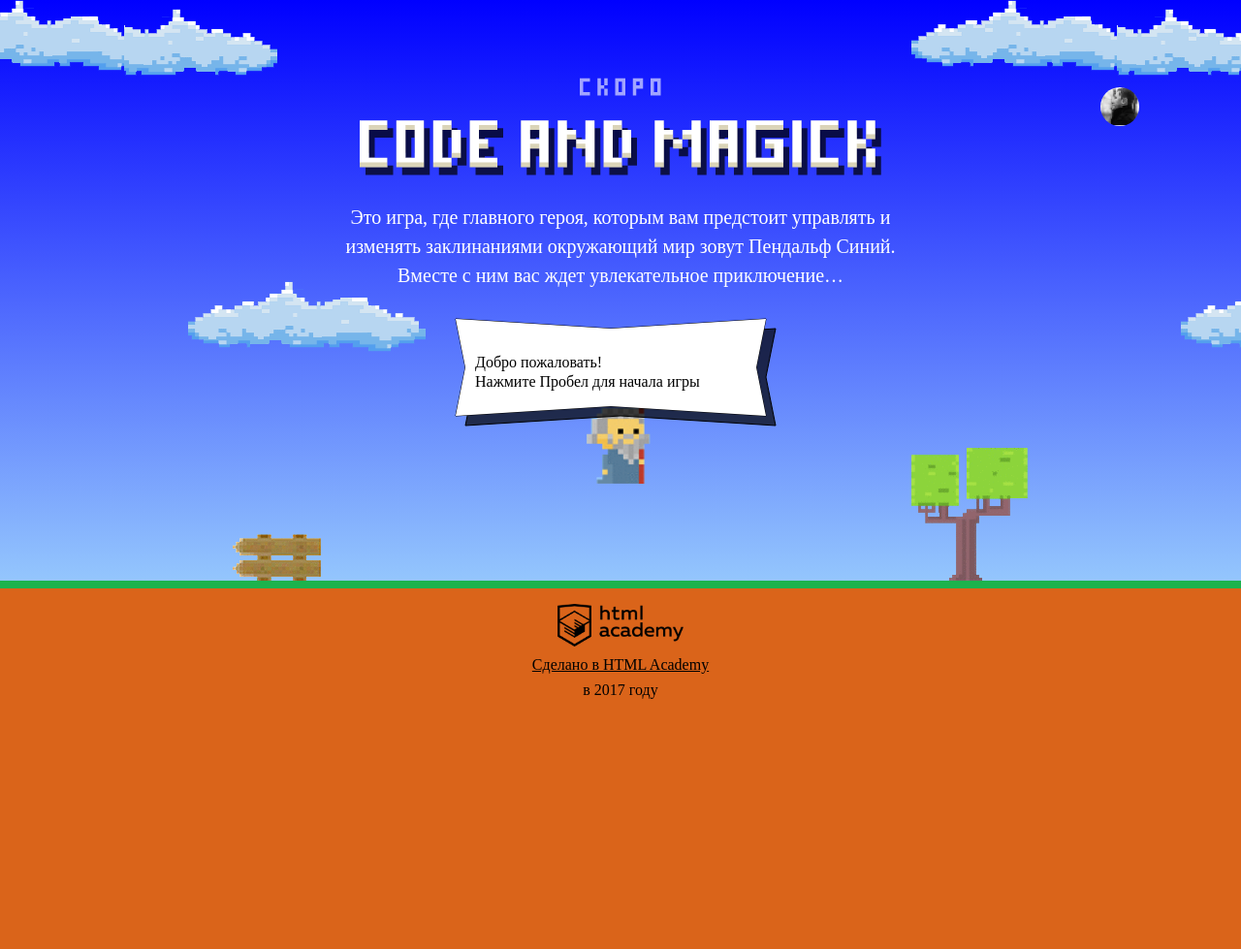
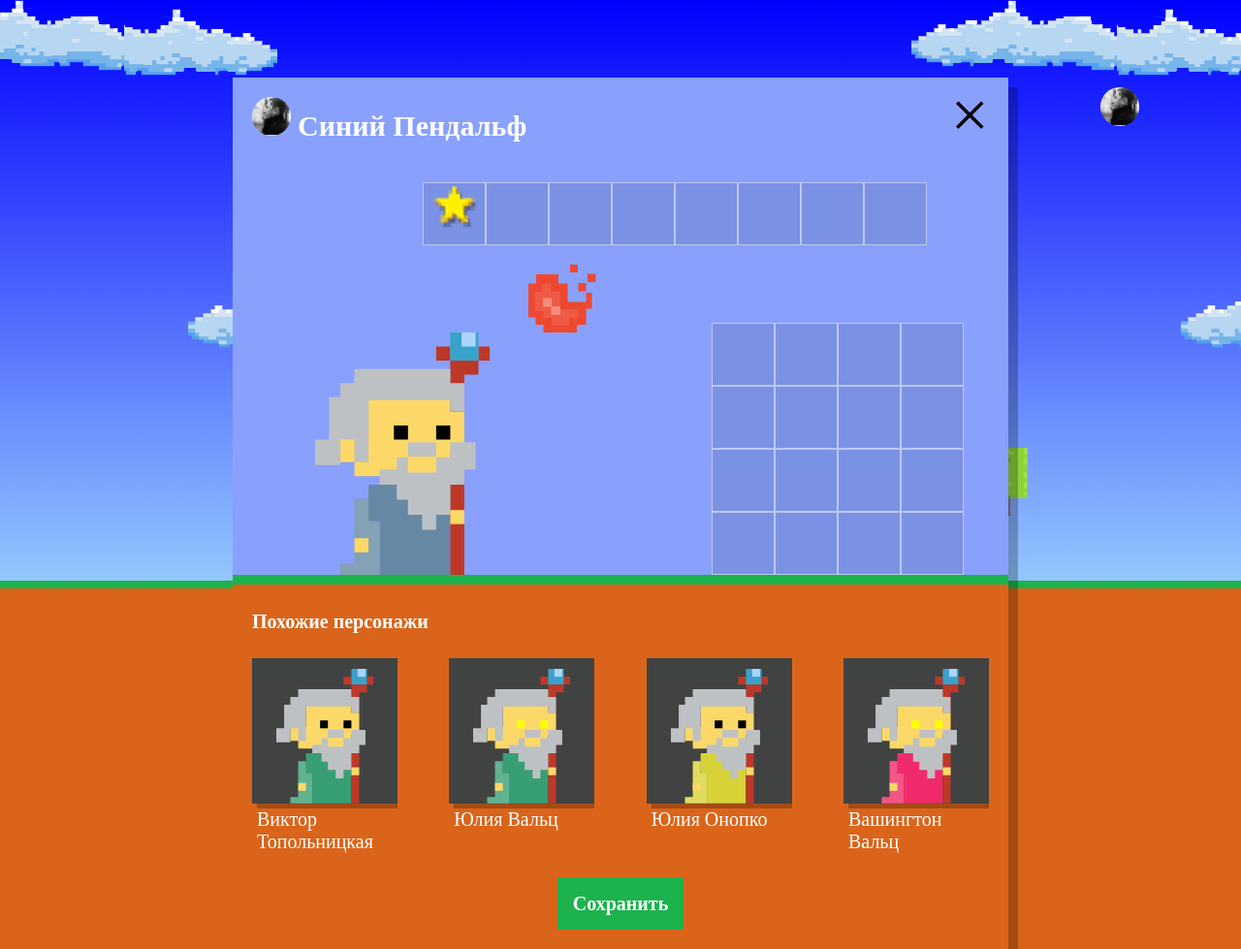
Before and after one commit to viktoriianosik/469679-code-and-magick-18, a website: page index.html in a window 1280 px wide. Shown: the whole page at 97% size. Before the commit the page ends 800 px from the top, so only its background shows below. Drawn offline with Linux system fonts and the light colour scheme; a web font is replaced by a local one.

Commit message:
clone wizardElement

```diff
--- a/index.html
+++ b/index.html
@@ -198,6 +198,7 @@
   };
 </script>
 <script src="js/start.js"></script>
+<script src="js/setup.js"></script>
 <script src="js/game.js"></script>
 
 </body>
--- /dev/null
+++ b/js/setup.js
@@ -0,0 +1,52 @@
+'use strict';
+
+var userDialog = document.querySelector('.setup');
+userDialog.classList.remove('hidden');
+var similarListElement = document.querySelector('.setup-similar-list');
+var similarWizardTemplate = document.querySelector('#similar-wizard-template').content.querySelector('.setup-similar-item');
+var WIZARDS_NAME = ['Иван', 'Хуан Себастьян', 'Мария', 'Кристоф', 'Виктор', 'Юлия', 'Люпита', 'Вашингтон'];
+var WIZARDS_SURNAME = [' да Марья', ' Верон', ' Мирабелла', ' Вальц', ' Онопко', ' Топольницкая', ' Нионго', ' Ирвинг'];
+var WIZARDS_COAT_COLOR = ['rgb(101, 137, 164)', 'rgb(241, 43, 107)', 'rgb(146, 100, 161)', 'rgb(56, 159, 117)', 'rgb(215, 210, 55)', 'rgb(0, 0, 0)'];
+var WIZARDS_EYES_COLOR = ['black', 'red', 'blue', 'yellow', 'green'];
+var wizards = [];
+
+var getName = function () {
+  return WIZARDS_NAME[Math.floor(Math.random() * WIZARDS_NAME.length)];
+};
+
+var getSurname = function () {
+  return WIZARDS_SURNAME[Math.floor(Math.random() * WIZARDS_SURNAME.length)];
+};
+
+var getCoatColor = function () {
+  return WIZARDS_COAT_COLOR[Math.floor(Math.random() * WIZARDS_COAT_COLOR.length)];
+};
+
+var getEyesColor = function () {
+  return WIZARDS_EYES_COLOR[Math.floor(Math.random() * WIZARDS_EYES_COLOR.length)];
+};
+
+for (var i = 0; i < 4; i++) {
+  wizards.push({
+    name: getName() + getSurname(),
+    coatColor: getCoatColor(),
+    eyesColor: getEyesColor()
+  });
+}
+
+var renderWizard = function (wizard) {
+  var wizardElement = similarWizardTemplate.cloneNode(true);
+  wizardElement.querySelector('.setup-similar-label').textContent = wizard.name;
+  wizardElement.querySelector('.wizard-coat').style.fill = wizard.coatColor;
+  wizardElement.querySelector('.wizard-eyes').style.fill = wizard.eyesColor;
+  return wizardElement;
+};
+
+var fragment = document.createDocumentFragment();
+
+for (i = 0; i < wizards.length; i++) {
+  fragment.appendChild(renderWizard(wizards[i]));
+}
+
+similarListElement.appendChild(fragment);
+userDialog.querySelector('.setup-similar').classList.remove('hidden');
```
